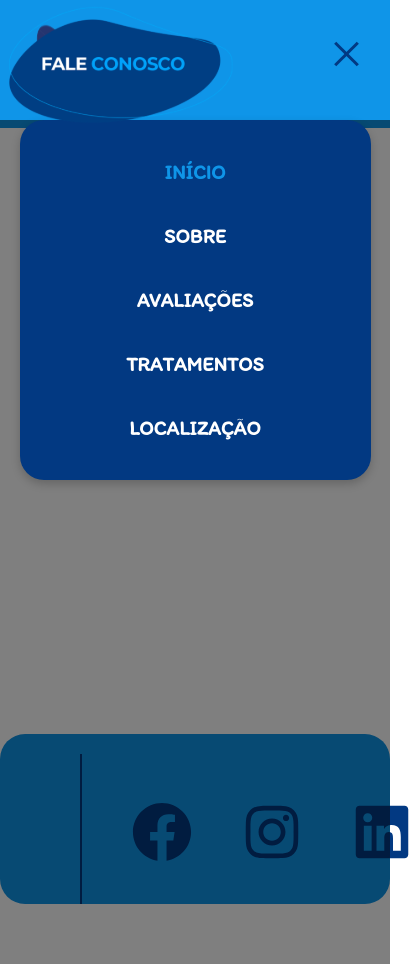
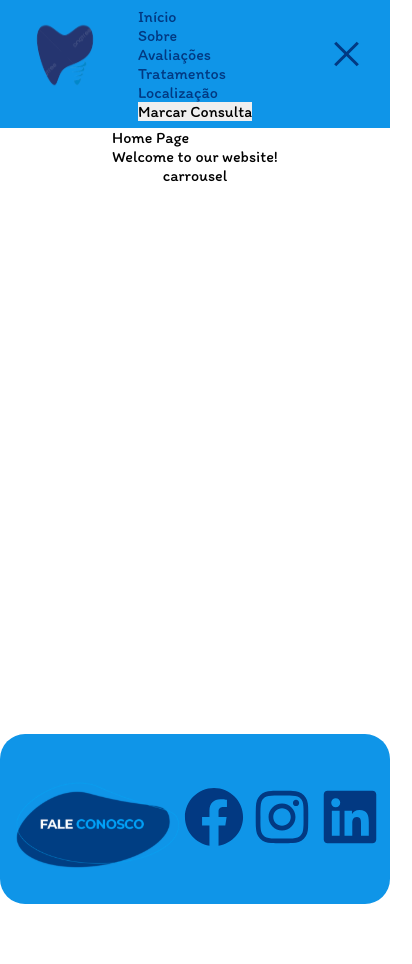
Before and after one commit to enioCarloss/site_Odonto, a React (Vite) app: page / in a window 390 px wide. Both pictures are taken after a click on the button 346 px from the left and 54 px from the top of the page. Shown: the whole page, 412 px wide, since content can reach past the window. After the commit the page ends 904 px from the top, so only its background shows below. Built offline with nearby package versions, Linux system fonts and the light colour scheme.

Commit message:
nav_menu responsive

```diff
--- a/package.json
+++ b/package.json
@@ -10,6 +10,8 @@
     "preview": "vite preview"
   },
   "dependencies": {
+    "framer-motion": "^12.5.0",
+    "hamburger-react": "^2.5.2",
     "react": "^19.0.0",
     "react-dom": "^19.0.0",
     "react-hook-form": "^7.54.2",
--- a/src/components/Footer/index.jsx
+++ b/src/components/Footer/index.jsx
@@ -1,21 +1,16 @@
 import styles from "./index.module.scss"
 import imgLogo from "../../assets/faleconosco 1.svg"
-import { FaFacebook, FaInstagram, FaTwitter, FaLinkedin } from 'react-icons/fa'
-import { Adress, Contact } from "../Mockdata/data"
+import { FaFacebook, FaInstagram, FaLinkedin } from 'react-icons/fa'
 
 export const FooterPage = () => {
 
   return (
     <footer className={styles.footer_Container}>
       <div>
-        <div>
         <img className={styles.imgLogo} src={imgLogo} />
       </div>
-        <div className={styles.divider}></div>
 
       <div className={styles.menuFooter}>
-
-          <div className={styles.socialIcons}>
         <a href="https://www.facebook.com" target="_blank" rel="noopener noreferrer">
           <FaFacebook size={60} />
         </a>
@@ -25,9 +20,7 @@ export const FooterPage = () => {
         <a href="https://www.linkedin.com" target="_blank" rel="noopener noreferrer">
           <FaLinkedin size={60} />
         </a>
-          </div>
 
-        </div>
       </div>
     </footer>
   )
--- a/src/components/Footer/index.module.scss
+++ b/src/components/Footer/index.module.scss
@@ -1,76 +1,85 @@
+@media(min-width:860px) {
 
     .footer_Container {
         display: flex;
         max-width: 72.5rem;
         height: 10.625rem;
         margin: 0 auto;
-    justify-content: space-between;
+        justify-content:space-around;
         align-items: center;
         background-color: var(--colorPrimary-01);
         padding: 1.25rem;
         border-radius: 1.5625rem;
-    margin-top: 26px;
+        margin-top: 1.625rem;
 
     }
 
-.footer_Container div {
-    display: flex;
-    margin-top: 10px;
-    gap: 50px;
-}
-
-.divider {
-    width: 2px;
-    height: 150px;
-    background-color: var(--colorPrimary-02);
-    margin-left: 10px;
-}
-
     .imgLogo {
-  width: 240px;
+        width: 12.875rem;
         display: flex;
         justify-content: center;
         align-items: center;
         margin: 0 auto;
+        position: relative;
     }
 
-.contact,
-.address {
-    text-align: center;
+    .menuFooter {
+        display: flex;
+        align-items: center;
+        justify-content: center;
+        gap: 1.75rem;
+        flex-wrap: nowrap;
+        a {
+            color: var(--colorPrimary-02);
+        }
+        a:hover{
+            color: var(--colorWhite-default);
+            scale: (1.2);
+            transition: 0.4s ease-in-out;
+        }
     }
 
-.contact h2,
-.address h2 {
-    font-size: 20px;
+
+
 }
 
-.contact p,
-.address p {
-    line-height: 1.2;
-    color: var(--colorWhite-default);
+@media(max-width:859px) {
+
+    .footer_Container {
+        display: flex;
+        width: 100%;
+        height: 10.625rem;
+        margin: 0 auto;
+        justify-content: space-evenly;
+        align-items: center;
+        background-color: var(--colorPrimary-01);
+        padding: 0.625rem;
+        border-radius: 1.5625rem;
+        margin-top: 1.625rem;
+        overflow-x: hidden;
+
+    }
+    .menuFooter{
+        display: flex;
+        align-items: center;
+        justify-content: center;
+        flex-wrap: nowrap;
+        gap: 8px;
     }
 
-.address p {
-    font-size: 14px;
-}
-
-.socialIcons {
+    .imgLogo {
+        width: 10.875rem;
         display: flex;
         justify-content: center;
         align-items: center;
         margin: 0 auto;
+        position: relative;
+    }
+    a {
+        color: var(--colorPrimary-02);
+    }
+    a:hover{
+        color: var(--colorWhite-default);
+    }
 
 }
-
-.socialIcons a {
-    color: var(--colorPrimary-02);
-    text-decoration: none;
-    transition: color 0.3s, transform 0.3s;
-
-}
-
-.socialIcons a:hover {
-    color: var(--colorWhite-default);
-    transform: scale(1.1);
-
-}
--- a/src/components/Header/index.jsx
+++ b/src/components/Header/index.jsx
@@ -2,7 +2,6 @@ import { NavHeader } from "../NavHeader"
 import styles from "./index.module.scss"
 import imgLogo from "../../assets/logodentista.svg"
 import { useState } from "react"
-import ResponsiveMenu from "../NavHeader/ResponsiveMenu"
 import Hamburger from "hamburger-react"
 export const HeaderPage = () => {
     const [open, setOpen] = useState(false);
@@ -14,13 +13,13 @@ export const HeaderPage = () => {
                     <img src={imgLogo} alt="Logo" />
                 </div>
                 <div>
-                    <button className={styles.btn_menuBox} onClick={() => setOpen(!open)}>
-                        <Hamburger />
+                    <button className={styles.btn_menuBox} >
+                        <Hamburger toggled={open} toggle={setOpen} />
                     </button>
                 </div>
-                <NavHeader />
+                <NavHeader open={open} />
             </div>
-            <ResponsiveMenu open={open} setOpen={setOpen} />
+
         </header>
     )
 }
--- a/src/components/Header/index.module.scss
+++ b/src/components/Header/index.module.scss
@@ -13,6 +13,8 @@
      display: flex;
      align-items: center;
      justify-content: center;
+     flex-wrap: nowrap;
+     gap: 1.75rem;
      background-color: var(--colorPrimary-01);
      button{
        width: 8.125rem;
@@ -30,11 +32,11 @@
 
      a{
         color: var(--colorWhite-default);
-        font-size: 21px;
+        font-size: 1.3125rem;
         font-weight: 500;
      }
      img{
-        position: absolute;
+        position: relative;
         width: 6.25rem;
         height: 6.25rem;
      }
@@ -59,9 +61,7 @@
     justify-content: center;
     background: var(--colorPrimary-01);
  }
-nav{
-    display: none;
-}
+
 img{
     width: 8.125rem;
     display: flex;
@@ -70,7 +70,7 @@ img{
     margin: 0 auto;
     position: absolute;
     left: 0;
-    top: 6px;
+    top: 0.375rem;
 }
 
 .header_Container{
@@ -82,12 +82,12 @@ img{
     display: flex;
     justify-content: center;
     align-items: center;
-    font-size: 38px;
+    font-size: 2.375rem;
     color: var(--colorPrimary-02);
     border: none;
     background-color: transparent;
     position: absolute;
-    right: 20px;
-    top: 30px;
+    right: 1.25rem;
+    top: 1.875rem;
 }
 }
--- a/src/components/NavHeader/ResponsiveMenu.jsx
+++ /dev/null
@@ -1,47 +0,0 @@
-import { motion, AnimatePresence } from 'framer-motion';
-import React from 'react';
-import { Link, useLocation } from 'react-router-dom';
-import navLinks from '../Mockdata/data';
-import styles from './index.module.scss';
-
-const ResponsiveMenu = ({ open, setOpen }) => {
-  const location = useLocation();
-  const activeRoute = location.pathname;
-
-  const handleClose = () => {
-    setOpen(false); // Fecha o menu ao clicar em um link
-  };
-  return (
-    <AnimatePresence mode="wait">
-      {open && (
-        <motion.div
-          key={open ? "menu-open" : "menu-closed"}
-          initial={{ opacity: 0, y: -100 }}
-          animate={{ opacity: 1, y: 0 }}
-          exit={{ opacity: 0, y: -100 }}
-          transition={{ duration: 0.5, ease: "easeInOut" }}
-          className={styles.responsiveMenu}
-          aria-hidden={!open}
-        >
-          <div className={styles.menuContent}>
-            <ul className={styles.menuList} role="menu">
-              {navLinks.map((link) => (
-                <li key={link.id} role="menuitem">
-                  <Link
-                    to={link.path}
-                    className={activeRoute === link.path ? styles.activeLink : undefined}
-                   onClick={handleClose} // Fecha o menu ao clicar
-                  >
-                    {link.label}
-                  </Link>
-                </li>
-              ))}
-            </ul>
-          </div>
-        </motion.div>
-      )}
-    </AnimatePresence>
-  );
-};
-
-export default ResponsiveMenu;
--- a/src/components/NavHeader/index.jsx
+++ b/src/components/NavHeader/index.jsx
@@ -1,21 +1,17 @@
-import React from "react";
-import { Link, useNavigate, useLocation } from "react-router-dom";
+
+import { Link, useNavigate } from "react-router-dom";
 import styles from "./index.module.scss";
 import navLinks from "../Mockdata/data";
 
-
-export const NavHeader = () => {
+export const NavHeader = ({ open }) => {
     const navigate = useNavigate();
-   const location = useLocation();
-  const activeRoute = location.pathname;
-
     const schedulingButton = () => {
         navigate("/scheduling");
     };
 
     return (
         <>
-        <nav>
+            <nav className={`${open ? styles.open_navMenu : styles.close_navMenu}`}>
                 <ul className={styles.listMenu_navBox}>
                     {navLinks.map((link) => (
                         <li key={link.id}>
--- a/src/components/NavHeader/index.module.scss
+++ b/src/components/NavHeader/index.module.scss
@@ -1,63 +1,17 @@
-.responsiveMenu {
-    position: absolute;
-    top: 7.5rem;
+@media(max-width:859px) {
+    .close_navMenu {
+        display: none;
 
-    left: 0;
-    width: 100%;
-    height: 100vh;
-    background: rgba(0, 0, 0, 0.5);
+    }
+}
 
+@media(min-width:859px) {
+    .open_navMenu {
+        display: flex;
+        flex-direction: column;
+        justify-content: center;
+        align-items: center;
 
-    .menuContent {
-
-
-
-        padding: 2.5rem 0;
-
-        border-radius: 1.5rem;
-        background-color: var(--colorPrimary-02);
-        text-align: center;
-        max-width: 90%;
-        margin: 0 auto;
-        box-shadow: 0px 4px 10px rgba(0, 0, 0, 0.2);
     }
 
-   .menuList {
-
-       display: flex;
-       flex-direction: column;
-       align-items: center;
-       gap: 2.5rem;
-       font-size: 1.25rem;
-       font-weight: 600;
-       text-transform: uppercase;
-
-
-
-
-       li a {
-           color: var(--colorWhite-default);;
-           text-decoration: none;
-
-           transition: color 0.3s ease-in-out;
-
-           &:hover {
-               color: rgb(5, 54, 254);
-           }
-       }
-
-           .activeLink {
-
-               color: var(--colorPrimary-01);
-               font-weight: bold;
-           }
-   }
-
-
 }
-
-@media(min-width:860px) {
-    .responsiveMenu{
-        display: none;
-    }
-}
--- a/src/sass/global.scss
+++ b/src/sass/global.scss
@@ -1,6 +1,6 @@
 :root{
     //paleta de cores
-    --colorWhite-default: #FFFF;
+   --colorWhite-default: #FFFF;
     --colorGray-01: #0000;
 
     //cores primarias
```
Also changed, not shown: 1 other file (tests, documents, lock files or other folders). Lines whose indentation alone changed are shown as unchanged.
